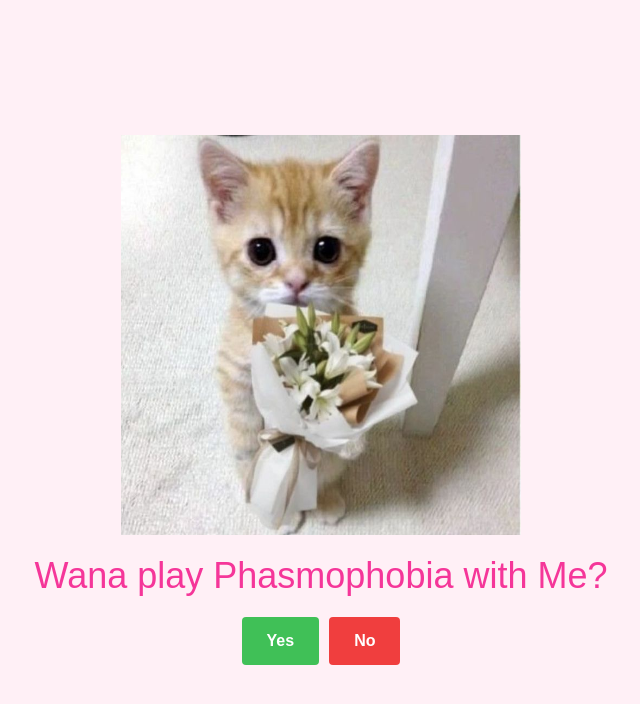
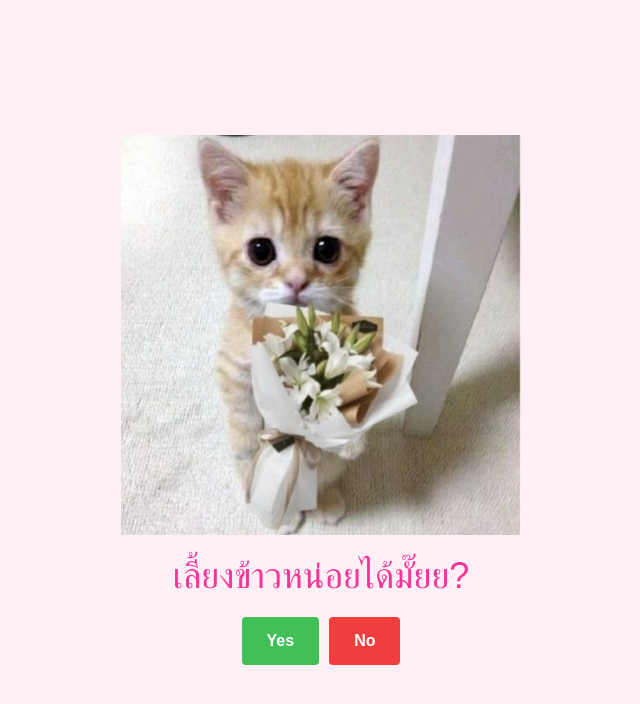
Before and after one commit to KasidechGlinpoglub/Can-i-, a plain HTML site: page index.html in a window 1280 px wide. Shown: the whole page, without its empty margins (319-959 px from the left). Drawn offline with Linux system fonts and the light colour scheme; a web font is replaced by a local one.

Commit message:
Update index.html

```diff
--- a/index.html
+++ b/index.html
@@ -15,7 +15,7 @@
   <body>
     <main class="container">
       <img class="cat-img" src="img/cat-0.jpg" alt="Picture of a cat" />
-      <p class="title">Wana play Phasmophobia with Me?</p>
+      <p class="title">เลี้ยงข้าวหน่อยได้มั๊ยย?</p>
       <div class="buttons">
         <button type="button" class="btn btn--yes">Yes</button>
         <button type="button" class="btn btn--no">No</button>
```
